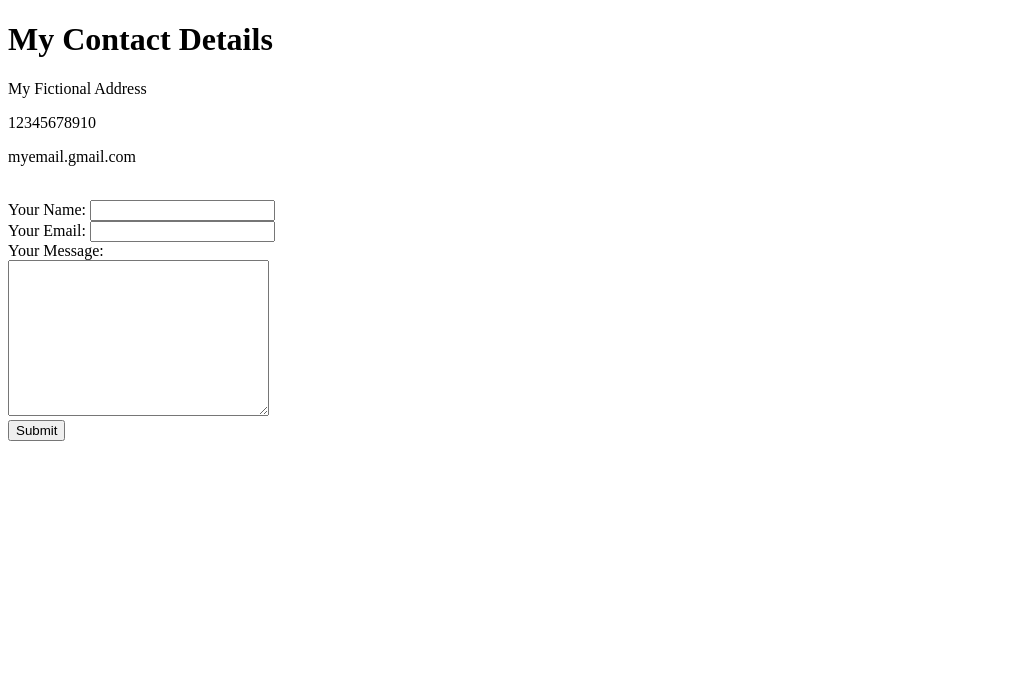
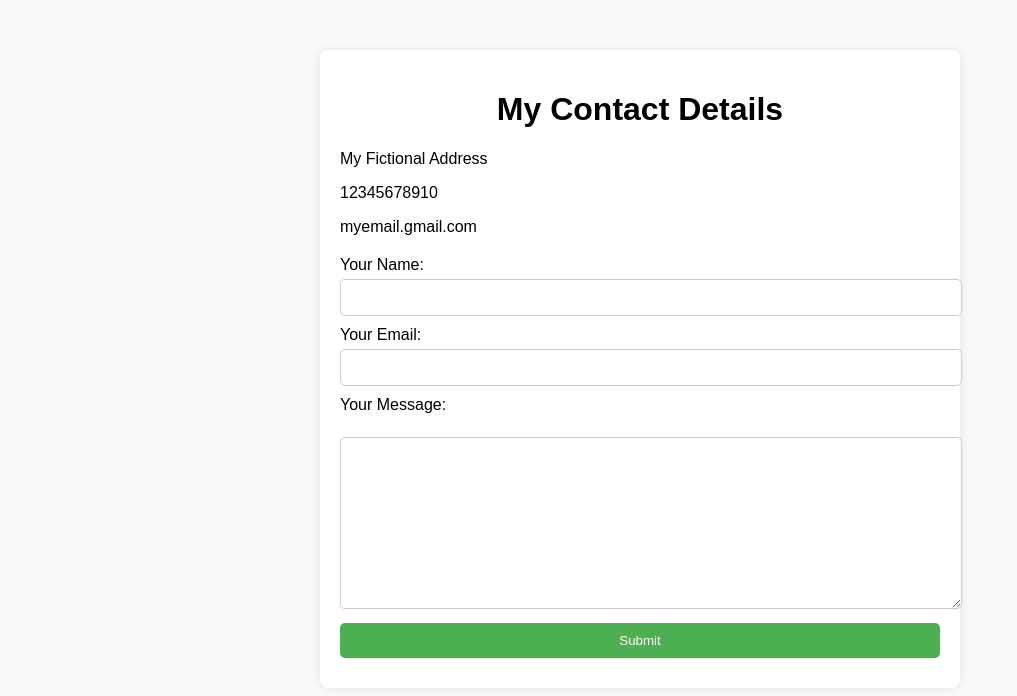
Before and after one commit to basambay/cv, a plain HTML site: page contact-me.html in a window 1280 px wide. Shown: the whole page, without its empty margins (0-1017 px from the left). Drawn offline with Linux system fonts and the light colour scheme.

Commit message:
Update contact-me.html

```diff
--- a/contact-me.html
+++ b/contact-me.html
@@ -1,23 +1,67 @@
 <!DOCTYPE html>
-<html lang="en" dir="ltr">
-  <head>
-    <meta charset="utf-8">
-    <title>Contact Me</title>
-  </head>
-  <body>
+<html lang="en">
+<head>
+  <meta charset="UTF-8">
+  <meta name="viewport" content="width=device-width, initial-scale=1.0">
+  <title>Contact Me</title>
+  <style>
+    body {
+      font-family: Arial, sans-serif;
+      margin: 0;
+      padding: 0;
+      background-color: #f9f9f9;
+    }
+    .container {
+      max-width: 600px;
+      margin: 50px auto;
+      padding: 20px;
+      background-color: #fff;
+      border-radius: 8px;
+      box-shadow: 0 0 10px rgba(0, 0, 0, 0.1);
+    }
+    h1 {
+      text-align: center;
+    }
+    form {
+      margin-top: 20px;
+    }
+    label {
+      display: block;
+      margin-bottom: 5px;
+    }
+    input, textarea {
+      width: 100%;
+      padding: 10px;
+      margin-bottom: 10px;
+      border: 1px solid #ccc;
+      border-radius: 5px;
+    }
+    input[type="submit"] {
+      background-color: #4caf50;
+      color: white;
+      border: none;
+      cursor: pointer;
+    }
+    input[type="submit"]:hover {
+      background-color: #45a049;
+    }
+  </style>
+</head>
+<body>
+  <div class="container">
     <h1>My Contact Details</h1>
     <p>My Fictional Address</p>
     <p>12345678910</p>
     <p>myemail.gmail.com</p>
-<br />
     <form action="mailto:louwensonhebert@gmail.com" method="post" enctype="text/plain">
-      <label>Your Name:</label>
-      <input type="text" name="yourName:" value="" /> <br />
-      <label>Your Email:</label>
-      <input type="email" name="yourEmail:" value=""/> <br />
-      <label>Your Message:</label><br />
-      <textarea name="yourMessage:" rows="10" cols="30"></textarea> <br />
-      <input type="submit" />
+      <label for="yourName">Your Name:</label>
+      <input type="text" id="yourName" name="yourName" required> <br>
+      <label for="yourEmail">Your Email:</label>
+      <input type="email" id="yourEmail" name="yourEmail" required> <br>
+      <label for="yourMessage">Your Message:</label><br>
+      <textarea id="yourMessage" name="yourMessage" rows="10" cols="30" required></textarea> <br>
+      <input type="submit" value="Submit">
     </form>
-  </body>
+  </div>
+</body>
 </html>
```
